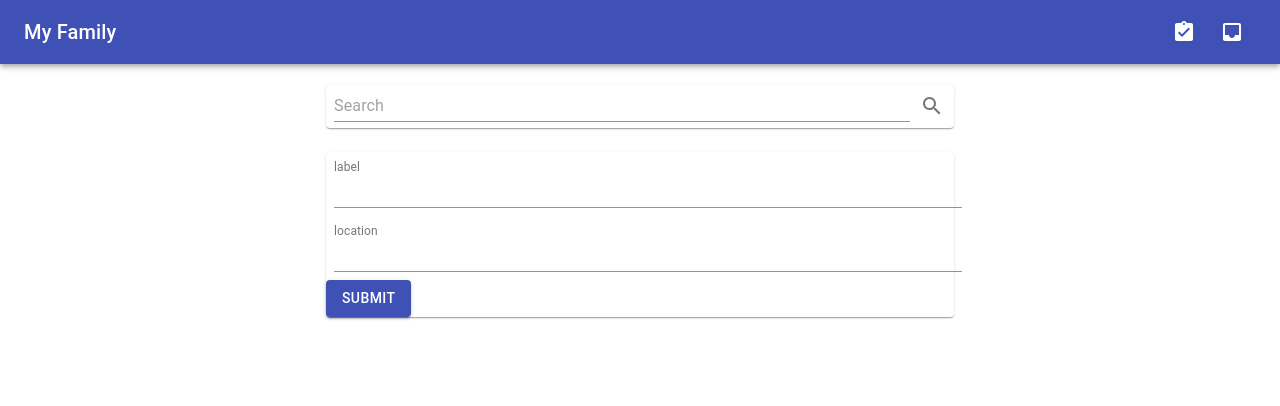
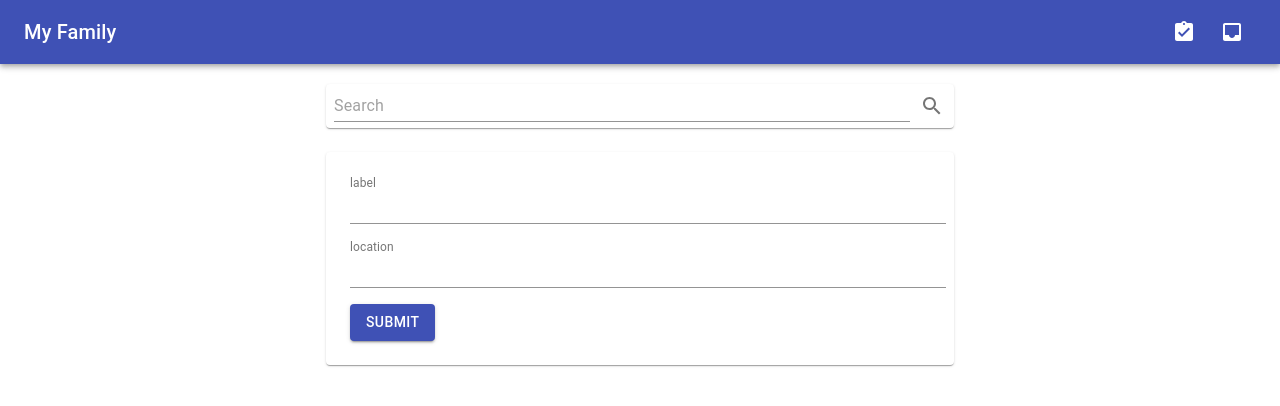
Before and after one commit to Liamdoult/family-client, a React (Create React App) app: page /storage in a window 1280 px wide. Shown: the top 406 px of the page. Built offline with nearby package versions, Linux system fonts and the light colour scheme.

Commit message:
Create box formatting fix
Fix spaces around the create box component. Cleans the look.

```diff
--- a/src/storage/CreateBox.tsx
+++ b/src/storage/CreateBox.tsx
@@ -2,10 +2,24 @@ import React from "react";
 import { useState } from "react";
 import { ChangeEvent } from "react";
 
+import { makeStyles } from '@material-ui/core/styles';
 import TextField from '@material-ui/core/TextField';
 import Button from '@material-ui/core/Button';
 
 import { Storage as StorageAPI } from '../api';
+
+const useStyles = makeStyles((theme) => ({
+    root: {
+      padding: theme.spacing(2),
+      color: theme.palette.text.secondary,
+      hight: "100vh",
+    },
+    button: {
+      margin: theme.spacing(1),
+    },
+
+}));
+
 
 
 interface CreateBoxProps {
@@ -13,6 +27,8 @@ interface CreateBoxProps {
 }
 
 export default function CreateBox(props: CreateBoxProps) {
+    const classes = useStyles();
+
 	const [label, setLabel] = useState<string>("");
 	const [location, setLocation] = useState<string>("")
 
@@ -23,7 +39,7 @@ export default function CreateBox(props: CreateBoxProps) {
 	}
 
 	return (
-		<div>
+		<div className={classes.root}>
 			<TextField
 			  id="standard-full-width"
 			  label="label"
@@ -48,7 +64,7 @@ export default function CreateBox(props: CreateBoxProps) {
 			  }}
 			  onChange={(event: ChangeEvent<HTMLInputElement | HTMLTextAreaElement>) => setLocation(event.target.value)}
 			/>
-			<Button variant="contained" color="primary" onClick={submit} >Submit</Button>
+			<Button className={classes.button} variant="contained" color="primary" onClick={submit} >Submit</Button>
 		</div>
 	);
 }
```
